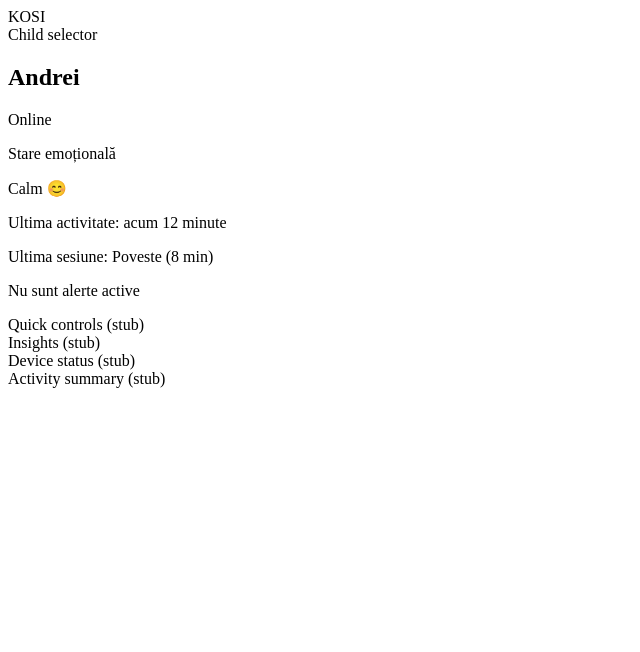
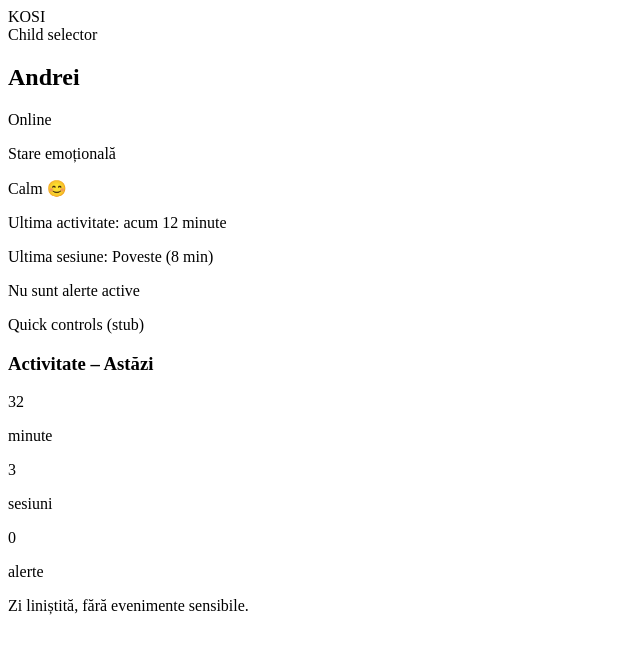
Before and after one commit to kos-solutions/kosi-dashboard, a Next.js app: page /dashboard in a window 1280 px wide. Shown: the top 652 px of the page, without its empty margins (0-640 px from the left). Built offline with nearby package versions, Linux system fonts and the light colour scheme.

Commit message:
add ActivitySummary daily overview card

```diff
--- a/src/app/dashboard/components/ActivitySummary.tsx
+++ b/src/app/dashboard/components/ActivitySummary.tsx
@@ -1,7 +1,42 @@
 export default function ActivitySummary() {
+  const summary = {
+    totalMinutes: 32,
+    sessionsCount: 3,
+    alertsToday: 0,
+  };
+
   return (
-    <div className="bg-white rounded-xl p-4 shadow">
-      Activity summary (stub)
+    <div className="bg-white rounded-xl p-6 shadow">
+      <h3 className="text-lg font-semibold mb-4">Activitate – Astăzi</h3>
+
+      <div className="grid grid-cols-3 gap-4 text-center">
+        <div>
+          <p className="text-2xl font-semibold">{summary.totalMinutes}</p>
+          <p className="text-sm text-gray-500">minute</p>
+        </div>
+
+        <div>
+          <p className="text-2xl font-semibold">{summary.sessionsCount}</p>
+          <p className="text-sm text-gray-500">sesiuni</p>
+        </div>
+
+        <div>
+          <p
+            className={`text-2xl font-semibold ${
+              summary.alertsToday > 0 ? "text-red-600" : "text-green-600"
+            }`}
+          >
+            {summary.alertsToday}
+          </p>
+          <p className="text-sm text-gray-500">alerte</p>
+        </div>
+      </div>
+
+      <div className="mt-4 text-sm text-gray-600">
+        {summary.alertsToday === 0
+          ? "Zi liniștită, fără evenimente sensibile."
+          : "Au existat evenimente care au necesitat atenție."}
+      </div>
     </div>
   );
 }
--- a/src/app/dashboard/page.tsx
+++ b/src/app/dashboard/page.tsx
@@ -1,24 +1,13 @@
 import StatusCard from "./components/StatusCard";
 import QuickControls from "./components/QuickControls";
-import Insights from "./components/Insights";
-import DeviceStatus from "./components/DeviceStatus";
 import ActivitySummary from "./components/ActivitySummary";
 
 export default function DashboardPage() {
   return (
-    <div className="grid grid-cols-1 lg:grid-cols-3 gap-6">
-      <div className="lg:col-span-2 space-y-6">
-        <StatusCard />
-        <div className="grid grid-cols-1 md:grid-cols-2 gap-6">
-          <QuickControls />
-          <Insights />
-        </div>
-      </div>
-
-      <div className="space-y-6">
-        <DeviceStatus />
-        <ActivitySummary />
-      </div>
+    <div className="grid grid-cols-1 lg:grid-cols-2 gap-6">
+      <StatusCard />
+      <QuickControls />
+      <ActivitySummary />
     </div>
   );
 }
```
